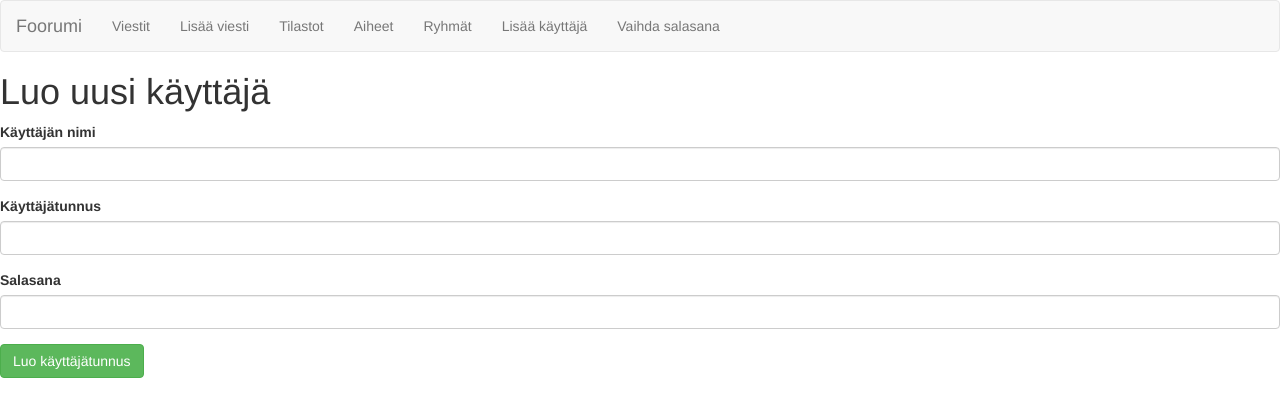
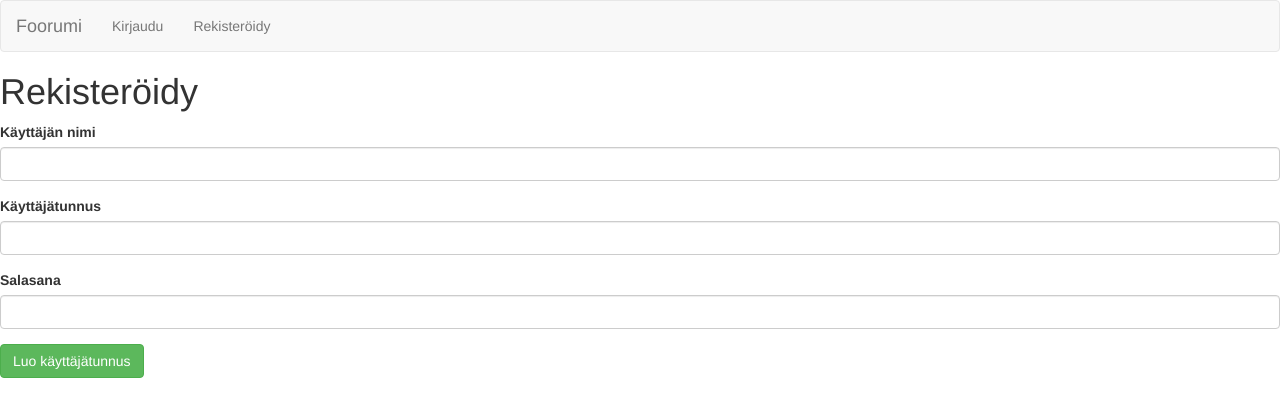
Before and after one commit to helihyv/foorumi, a Flask app: page /kayttajat/uusi in a window 1280 px wide. Shown: the top 417 px of the page. Run offline with Flask 2, Linux system fonts and the light colour scheme; tables that the repository leaves empty hold one stand-in row (values such as "Sample post"); some libraries are stand-ins or nearby versions.

Commit message:
Rekisteröitymisen jälkeen kirjataan  sisään, parannuksia valikkoon
Rekisteröitymisen jälkeen uusi käyttäjä kirjataan suoraan sisään.
Valikon kohta "Lisää Käyttäjä" nimetty uudelleen: "Rekisteröidy".  Rekisteröitymissivulla otsikkona "Reksiteröidy" "Luo Käyttäjä":n sijasta.
Valikossa kirjautumattomalle käyttäjälle näkyvissä "Kirjaudu" ja "Rekisteröidy", kirjautuneelle käyttäjälle näkyvät kaikki muut valikon kohdat.
Valikossa linkeissä siirrytty määrittelemään osoitteet url_for:in avulla.

```diff
--- a/application/kayttajat/views.py
+++ b/application/kayttajat/views.py
@@ -28,6 +28,8 @@ def kayttajat_luo():
 
     db.session.add(kayttaja)
     db.session.commit()
+
+    login_user(kayttaja)
 
     return redirect(url_for("login_lomake"))
 
--- a/application/templates/kayttajat/uusi.html
+++ b/application/templates/kayttajat/uusi.html
@@ -4,7 +4,7 @@ content %} {% if admin %}
 Foorumia käyttöönotettaessa on luotava ylläpitäjän käyttäjätunnus, jolla pääset
 hallinnoimaan ryhmiä ja aihetunnisteita sekä siivoamaan viestejä. Anna
 ylläpitäjän tiedot: {% else %}
-<h1>Luo uusi käyttäjä</h1>
+<h1>Rekisteröidy</h1>
 {% endif %}
 
 {{ wtf.quick_form(form, action=url_for('kayttajat_luo'), button_map={"nappi" : "success"}) }}
--- a/application/templates/layout.html
+++ b/application/templates/layout.html
@@ -21,35 +21,56 @@ current_user.is_authenticated %}
 
   <div class="collapse navbar-collapse" id="navBarNavAltMarkup2">
     <ul class="nav navbar-nav">
+      {% if current_user.is_authenticated %}
       <li>
-        <a class="nav-item navbar-link" href="/viestit">Viestit</a>
+        <a class="nav-item navbar-link" href="{{ url_for('viestit_index') }}"
+          >Viestit</a
+        >
       </li>
       <li>
-        <a class="nav-item navbar-link" href="/viestit/uusi">Lisää viesti</a>
+        <a class="nav-item navbar-link" href="{{ url_for('viestit_lomake') }}"
+          >Lisää viesti</a
+        >
       </li>
       <li>
-        <a class="nav-item navbar-link" href="/tilastot">Tilastot</a>
+        <a class="nav-item navbar-link" href="{{ url_for('tilastot') }}"
+          >Tilastot</a
+        >
       </li>
       <li>
-        <a class="nav-item navbar-link" href="/aiheet">Aiheet</a>
+        <a class="nav-item navbar-link" href="{{ url_for('aiheet') }}"
+          >Aiheet</a
+        >
       </li>
 
       <li>
-        <a class="nav-item navbar-link" href="/ryhmat">Ryhmät</a>
+        <a class="nav-item navbar-link" href="{{ url_for('ryhmat') }}"
+          >Ryhmät</a
+        >
       </li>
+
       <li>
-        <a class="nav-item navbar-link" href="/kayttajat/uusi"
-          >Lisää käyttäjä</a
+        <a
+          class="nav-item navbar-link"
+          href=" {{ url_for('kayttajat_salasananvaihto') }}"
+          >Vaihda salasana</a
         >
       </li>
       <li>
-        <a class="nav-item nav-bar-link" href="/kayttajat/salasananvaihto"
-          >Vaihda salasana</a
+        <a class="nav-item navbar-link" href="{{ url_for('logout') }}"
+          >Kirjaudu ulos</a
         >
       </li>
-      {% if current_user.is_authenticated %}
+      {% else %}
       <li>
-        <a href="{{ url_for('logout') }}">Kirjaudu ulos</a>
+        <a class="nav-item navbar-link" href="{{ url_for('login_lomake') }}"
+          >Kirjaudu</a
+        >
+      </li>
+      <li>
+        <a class="nav-item navbar-link" href="{{ url_for('kayttajat_lomake') }}"
+          >Rekisteröidy</a
+        >
       </li>
       {% endif %}
     </ul>
```
